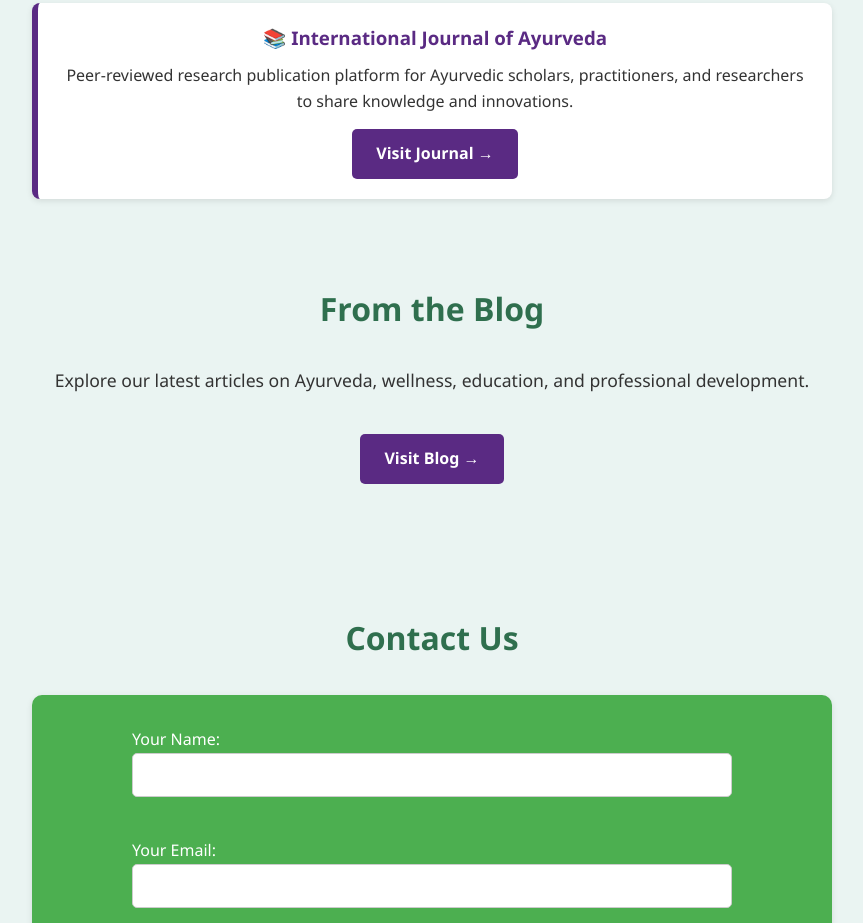
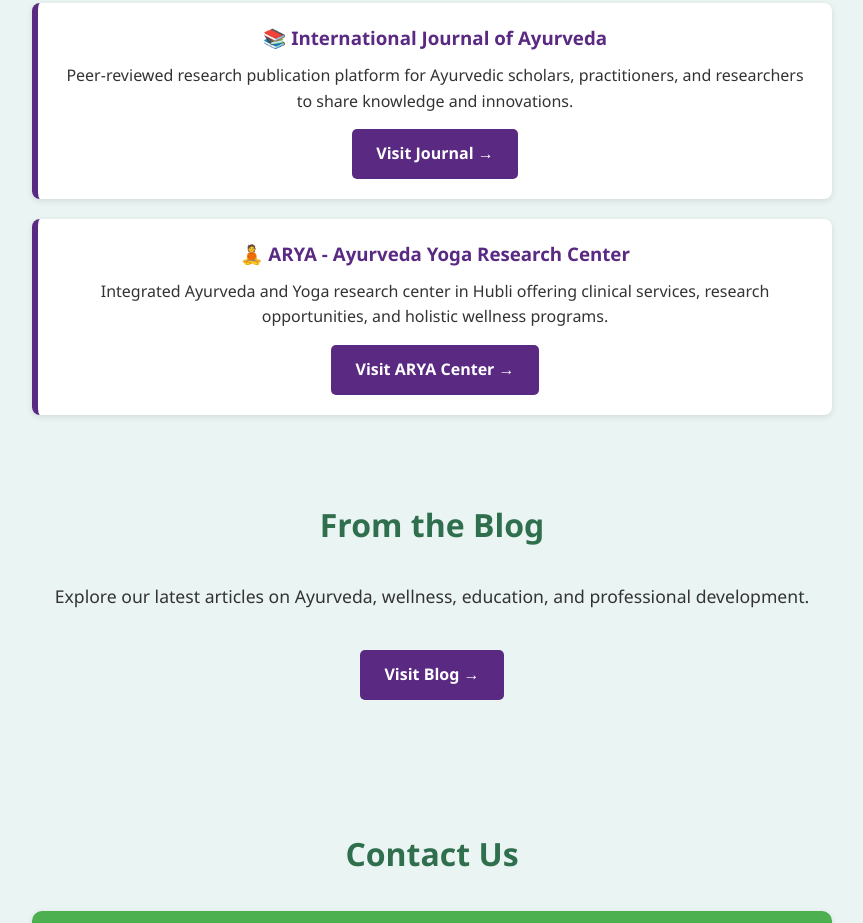
Before and after one commit to DrKembhavi-s/astanga-wellness-hub, a plain HTML site: page index.html in a window 1280 px wide. Shown: the part 1486-2409 px from the top of the page, without its empty margins (208-1071 px from the left). Drawn offline with Linux system fonts and the light colour scheme.

Commit message:
Update index.html

```diff
--- a/index.html
+++ b/index.html
@@ -13,6 +13,7 @@
     <a href="#programs">Programs</a>
     <a href="https://drkembhavi-s.github.io/ASTANGA-WELLNESS-SCHOOL-OF-AYURVEDA/" target="_blank" rel="noopener noreferrer">School</a>
     <a href="https://internationaljournalofayurveda.org/" target="_blank" rel="noopener noreferrer">Journal</a>
+    <a href="https://drkembhavi-s.github.io/DRKEMBHAVIS-ARYA-AYURVEDA-YOGA-RESEARCH-CENTER-HUBLI-APP/" target="_blank" rel="noopener noreferrer">ARYA Center</a>
     <a href="#contact">Contact</a>
     <a href="https://drkembhavi-s.github.io/" target="_blank" rel="noopener noreferrer">Blog</a>
 </nav>
@@ -60,6 +61,12 @@
     <a href="https://internationaljournalofayurveda.org/" target="_blank" rel="noopener noreferrer" class="cta-button" style="margin-top: 15px;">Visit Journal →</a>
 </div>
 
+<div class="program-card">
+    <h3>🧘 ARYA - Ayurveda Yoga Research Center</h3>
+    <p>Integrated Ayurveda and Yoga research center in Hubli offering clinical services, research opportunities, and holistic wellness programs.</p>
+    <a href="https://drkembhavi-s.github.io/DRKEMBHAVIS-ARYA-AYURVEDA-YOGA-RESEARCH-CENTER-HUBLI-APP/" target="_blank" rel="noopener noreferrer" class="cta-button" style="margin-top: 15px;">Visit ARYA Center →</a>
+</div>
+
  <!-- Blog Section -->
 <section class="programs" id="blog-section">
   <h2>From the Blog</h2>
@@ -88,6 +95,7 @@
     <a href="mailto:drkembhavi@live.com" class="cta-button">Email Us</a>
     <a href="https://drkembhavi-s.github.io/ASTANGA-WELLNESS-SCHOOL-OF-AYURVEDA/" target="_blank" rel="noopener noreferrer" class="cta-button">School of Ayurveda</a>
     <a href="https://internationaljournalofayurveda.org/" target="_blank" rel="noopener noreferrer" class="cta-button">Research Journal</a>
+    <a href="https://drkembhavi-s.github.io/DRKEMBHAVIS-ARYA-AYURVEDA-YOGA-RESEARCH-CENTER-HUBLI-APP/" target="_blank" rel="noopener noreferrer" class="cta-button">ARYA Center</a>
     <a href="https://drkembhavi-s.github.io/" target="_blank" class="cta-button">Visit Blog</a>
     <a href="#contact" class="cta-button">Contact Form</a>
 </div>
@@ -100,6 +108,7 @@
       <p>📧 Email: <a href="mailto:drkembhavi@live.com">drkembhavi@live.com</a></p>
       <p>🎓 School: <a href="https://drkembhavi-s.github.io/ASTANGA-WELLNESS-SCHOOL-OF-AYURVEDA/" target="_blank" rel="noopener noreferrer">Astanga Wellness School of Ayurveda</a></p>
       <p>📚 Journal: <a href="https://internationaljournalofayurveda.org/" target="_blank" rel="noopener noreferrer">International Journal of Ayurveda</a></p>
+      <p>🧘 Research: <a href="https://drkembhavi-s.github.io/DRKEMBHAVIS-ARYA-AYURVEDA-YOGA-RESEARCH-CENTER-HUBLI-APP/" target="_blank" rel="noopener noreferrer">ARYA Center, Hubli</a></p>
       <p>📝 Blog: <a href="https://drkembhavi-s.github.io/" target="_blank" rel="noopener noreferrer">Dr Kembhavi's Blog</a></p>
       <p>© 2025 Astanga Wellness Hub. All rights reserved.</p>
     </div>
```
